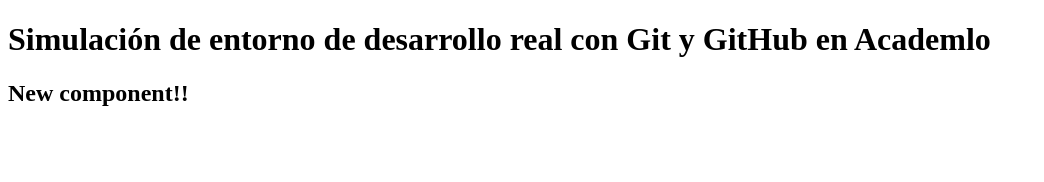
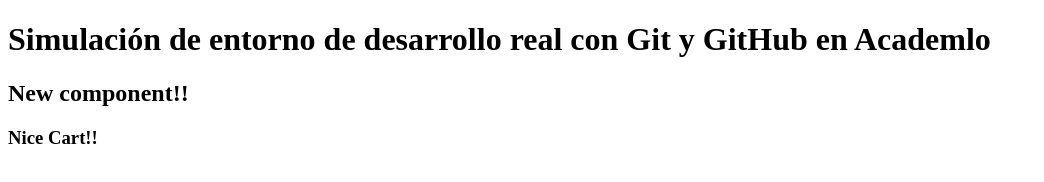
Before and after one commit to informaticaC/git-with-academlo, a plain HTML site: page index.html in a window 1280 px wide. Shown: the whole page, without its empty margins (0-1044 px from the left). Drawn offline with Linux system fonts and the light colour scheme.

Commit message:
cart added

```diff
--- a/index.html
+++ b/index.html
@@ -11,5 +11,7 @@
 <body>
     <h1>Simulación de entorno de desarrollo real con Git y GitHub en Academlo</h1>
     <h2>New component!!</h2>
+    <h3>Nice Cart!!</h3>
+
 </body>
 </html>
```
